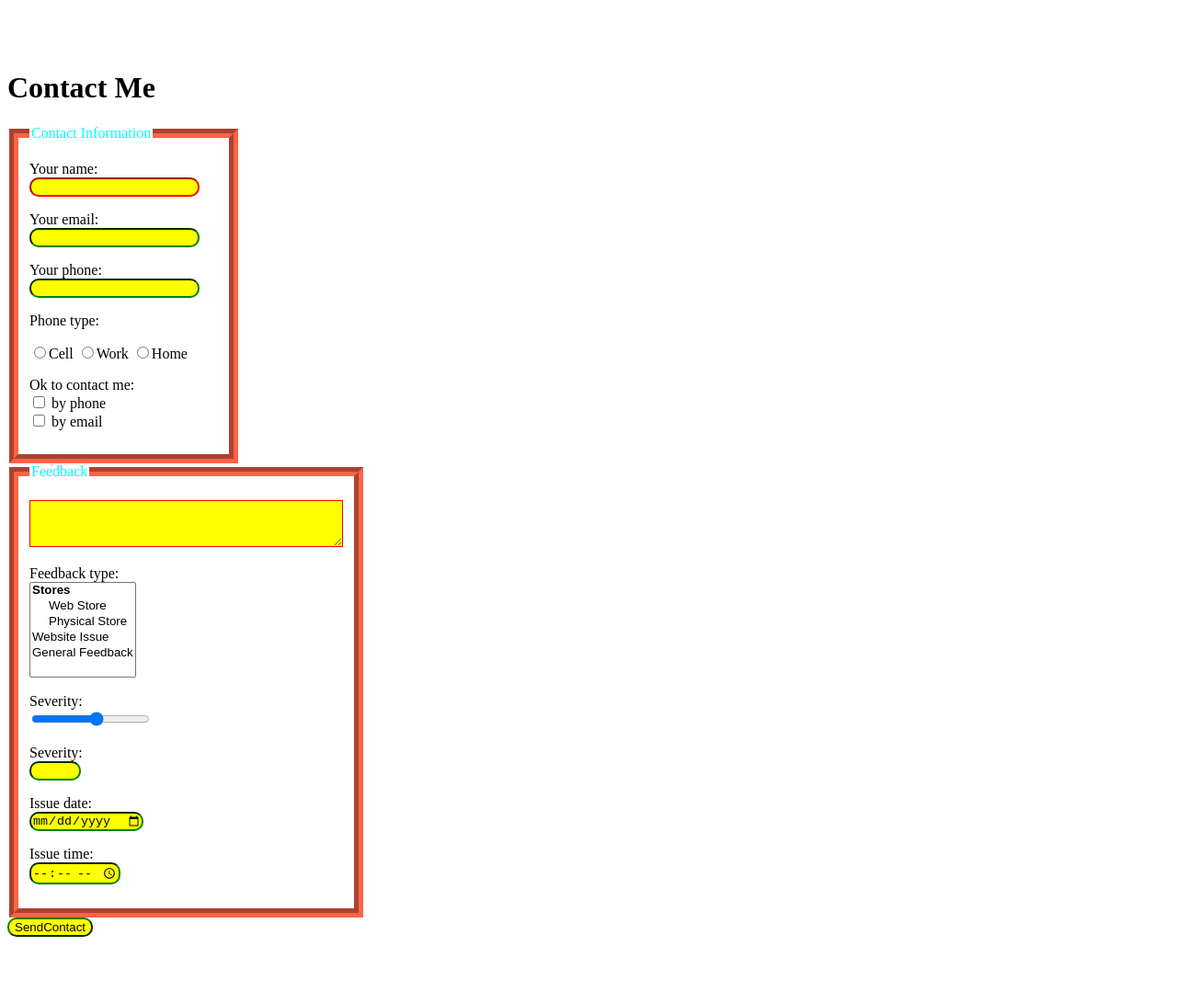
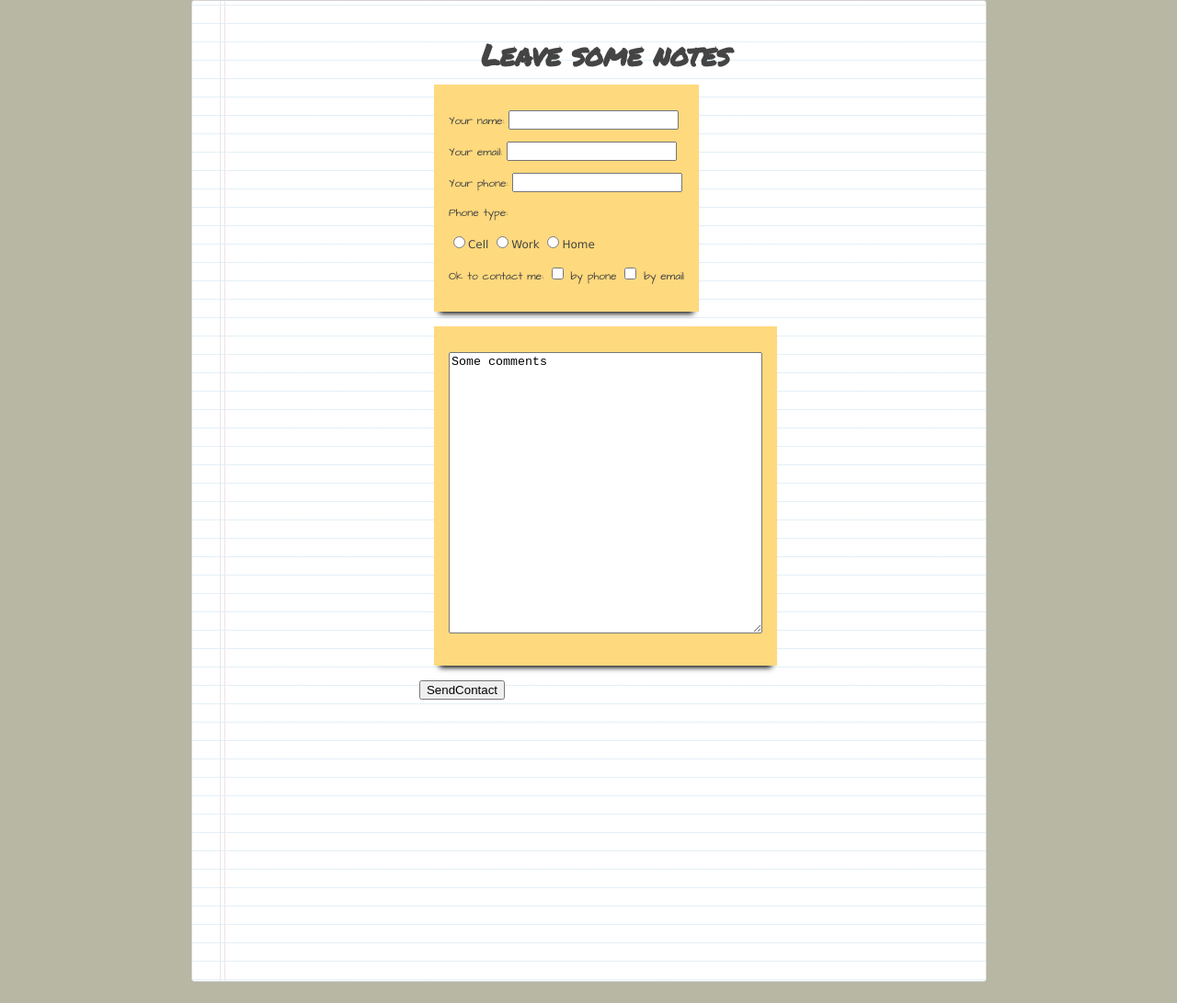
Before and after one commit to evantwescott/PortSite, a plain HTML site: page entry_form.html in a window 1280 px wide. Shown: the whole page at 92% size. After the commit the page ends 1068 px from the top, so only its background shows below. Drawn offline with Linux system fonts and the light colour scheme.

Commit message:
created form page

```diff
--- a/css/normal.css
+++ b/css/normal.css
@@ -46,7 +46,17 @@
     nav>ul>li>a, nav>ul>li>a:visited{
         font-size: x-large;
         text-decoration: none;
+        display: inline-block;
     }
+
+    nav>ul>li:hover{
+        text-shadow:
+            -3px 0px 3px yellow,
+            3px 0px 3px yellow,
+            6px 0px 6px yellow,
+            -6px 0px 6px yellow;
+    }
+
 
     h1{
         font-size: xx-large;
--- a/css/style.css
+++ b/css/style.css
@@ -80,7 +80,6 @@ nav>ul>li>a, nav>ul>li>a:visited{
     text-decoration:none;
     font-size: 1rem;
     color: black;
-
 }
 
 /* Main Section Settings */
@@ -160,3 +159,12 @@ footer{grid-area: footer;}
     margin: 1rem;
     padding: 1rem;
 }
+
+.big-yellow-sticky{
+    width: fit-content;
+    height: fit-content;
+    box-shadow: 0 8px 6px -6px black ;
+    background-color: #ffd97dff;
+    margin: 1rem;
+    padding: 1rem;
+}
--- a/entry_form.html
+++ b/entry_form.html
@@ -5,21 +5,22 @@
     <meta charset="UTF-8">
     <meta http-equiv="X-UA-Compatible" content="IE=edge">
     <meta name="viewport" content="width=device-width, initial-scale=1.0">
-    <!-- <link rel="stylesheet" href="css/style.css"> -->
+    <link rel="stylesheet" href="css/style.css">
     <link rel="stylesheet" href="css/normal.css">
-    <link rel="stylesheet" href="css/style_form.css">
     <title>Into the Breach | New Form</title>
 </head>
 
-<body>
+<body class="paper-background">
     <header></header>
     <nav></nav>
     <aside></aside>
     <main>
-        <h1>Contact Me</h1>
+        <h1>Leave some notes</h1>
         <form action="contact.html" method="POST" enctype="application/x-www-form-urlencoded">
-            <fieldset>
-                <legend>Contact Information</legend>
+            <input type="hidden" name="source" value="ContactForm">
+
+
+                <div class="big-yellow-sticky">
                     <p>
                         <label for="nameField">Your name: </label>
                         <input id="nameField" type="text" name="customerName" required>
@@ -43,42 +44,14 @@
                         <label><input type="checkbox" name="okToContact" value="email"> by email</label>
 
                     </p>
-            </fieldset>
+                </div>
 
-            <input type="hidden" name="source" value="ContactForm">
-            <fieldset>
-                <legend>Feedback</legend>
+            <div class="big-yellow-sticky">
                     <p>
-                    <textarea tabindex="1" name="feedbackText" cols="40" rows="3" required maxlength="75"></textarea>
+                        <textarea tabindex="1" name="feedbackText" cols="40" rows="20" required maxlength="75">Some comments</textarea>
                     </p>
-                <p>
-                    <label for="feedbackType">Feedback type: </label><select tabindex="2" name="feedbackType"
-                        multiple="multiple" size="6" id="feedbackType">
-                        <optgroup label="Stores">
-                            <option value="webstore">Web Store</option>
-                            <option value="store">Physical Store</option>
-                        </optgroup>
-                        <option value="webtech">Website Issue</option>
-                        <option value="general">General Feedback</option>
-                    </select>
-                </p>
+            </div>
 
-                <p><label for="severityRange">Severity: </label>
-                    <input tabindex="3" type="range" min="1" max="10" name="severityRange" id="severityRange">
-                </p>
-                <p><label for="severity">Severity: </label>
-                    <input tabindex="4" type="number" min="1" max="10" name="severity" id="severity"></label>
-                </p>
-                <p>
-                    <label for="issueDate">Issue date: </label>
-                    <input tabindex="5" type="date" name="issueDate" id="issueDate">
-                </p>
-                <p>
-                    <label for="issueTime">Issue time: </label>
-                    <input tabindex="6" type="time" name="issueTime" id="issueTime">
-                </p>
-
-            </fieldset>
             <input type="submit" value="SendContact">
         </form>
     </main>
```
Lines whose indentation alone changed are shown as unchanged.
